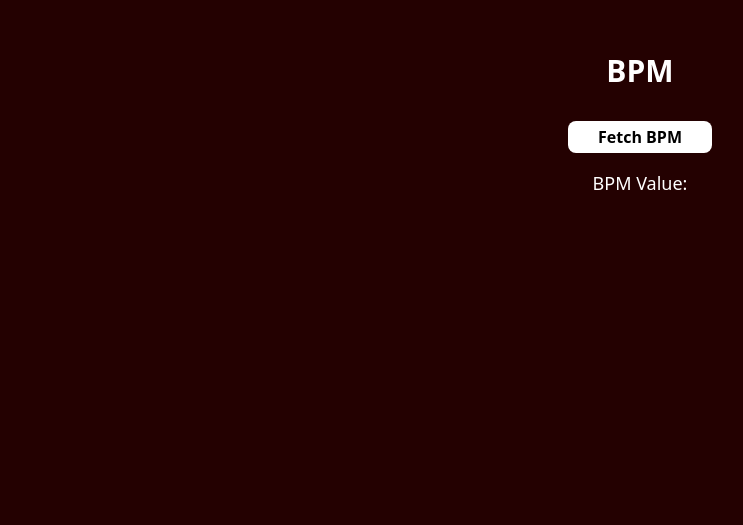
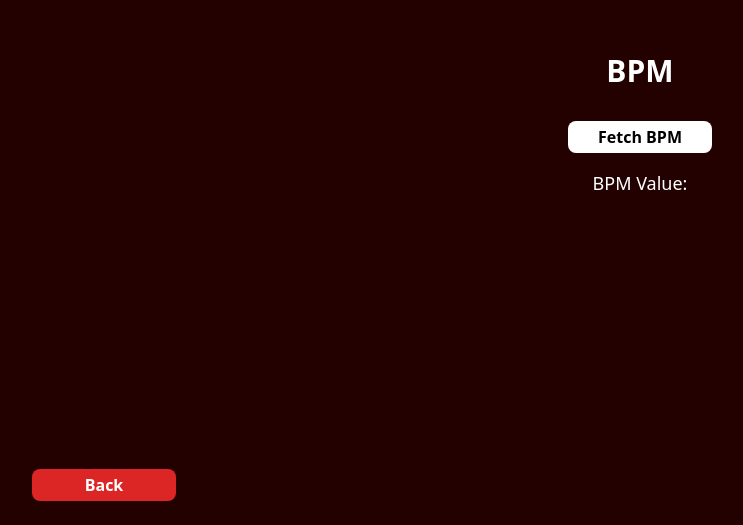
Before and after one commit to ColinWu0403/heartBPMusic, a Vue app in the folder client/: page /bpm in a window 1280 px wide. Shown: the part 275-800 px from the top of the page, without its empty margins (0-743 px from the left). Built offline with nearby package versions, Linux system fonts and the light colour scheme.

Commit message:
Added CNAME

```diff
--- a/client/src/views/BpmPage.vue
+++ b/client/src/views/BpmPage.vue
@@ -26,6 +26,13 @@
       Next
     </router-link>
   </div>
+    <router-link to="/">
+    <button
+      class="absolute bottom-0 left-0 ml-8 mt-4 mb-6 w-36 h-8 bg-red-600 overflow-hidden rounded-lg p-[1px] items-center justify-center hover:bg-red-400 text-white hover:text-black transition-all duration-150 ease-in font-bold"
+    >
+      Back
+    </button>
+  </router-link>
 </template>
 
 <script setup>
--- a/client/src/views/QuestionsPage.vue
+++ b/client/src/views/QuestionsPage.vue
@@ -21,7 +21,7 @@
 
       <button
         type="submit"
-        class="inline-flex w-36 h-8 bg-red-600 overflow-hidden rounded-lg p-[1px] mb-4 items-center justify-center mt-4 hover:bg-red-400 hover:text-white transition-all duration-150 ease-in font-bold mr-96"
+        class="text-white inline-flex w-36 h-8 bg-red-600 overflow-hidden rounded-lg p-[1px] mb-4 items-center justify-center mt-4 hover:bg-red-400 hover:text-black transition-all duration-150 ease-in font-bold mr-96"
       >
         Submit
       </button>
```
Also changed, not shown: 1 other file (tests, documents, lock files or other folders).
